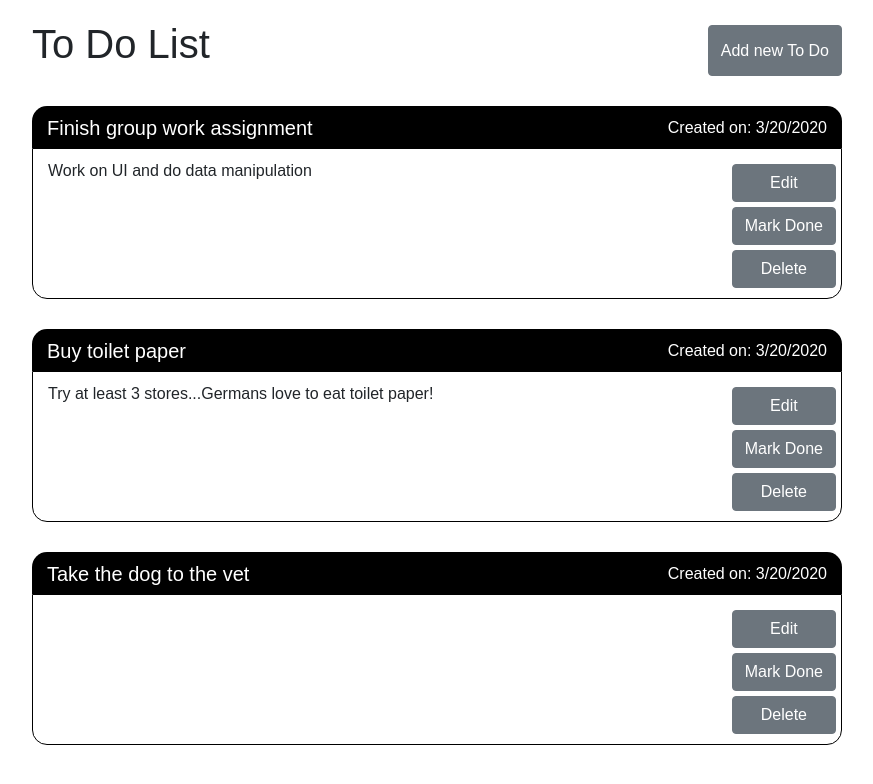
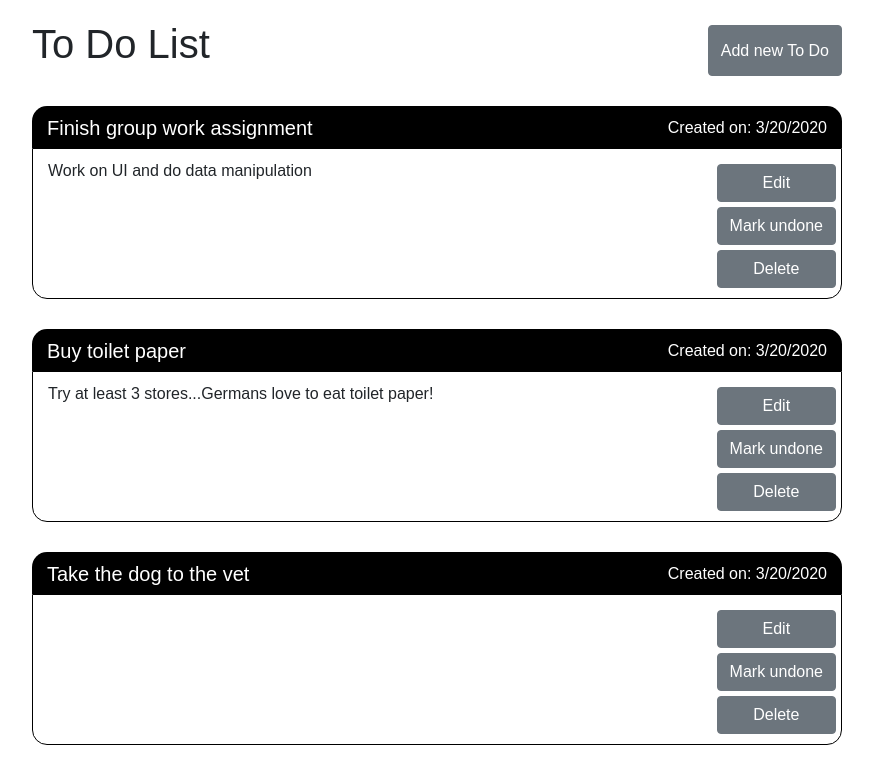
Before and after one commit to Bobaflex-HSV/ToDoList-React, a React (Create React App) app: page / in a window 1280 px wide. Shown: the top 784 px of the page, without its empty margins (203-1076 px from the left). Built offline with nearby package versions, Linux system fonts and the light colour scheme.

Commit message:
Add markUndone functionallity

```diff
--- a/src/components/Todo.js
+++ b/src/components/Todo.js
@@ -14,7 +14,7 @@ export default function Todo({
     alert("Clicked on edit");
   }
   function markDone() {
-    setDone(true);
+    doneState ? setDone(false) : setDone(true);
     // alert("Clicked on Mark Done: " + value + " " + doneState);
   }
 
@@ -44,7 +44,7 @@ export default function Todo({
             type="button"
             className="btn btn-secondary button-todo"
           >
-            Mark Done
+            {doneState ? "Mark Done" : "Mark undone"}
           </button>
           <button
             onClick={deleteTodo}
```
